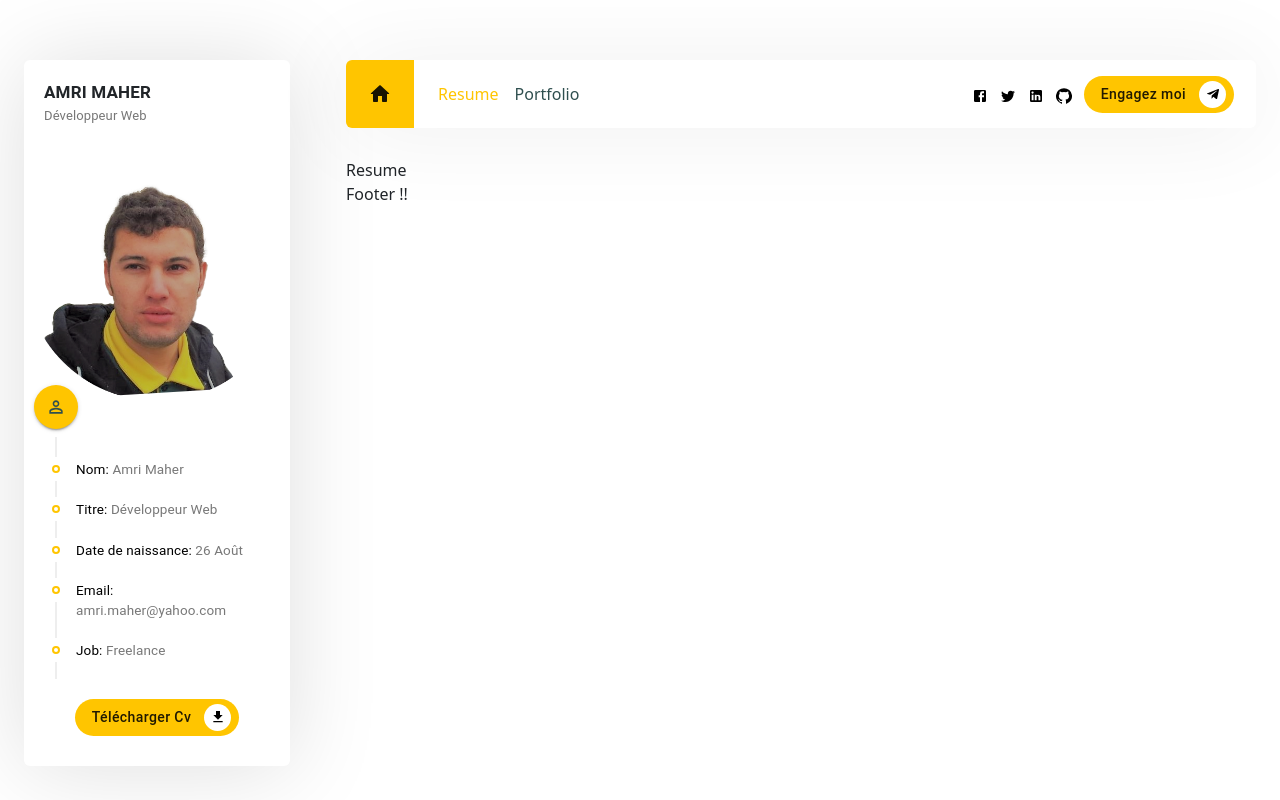
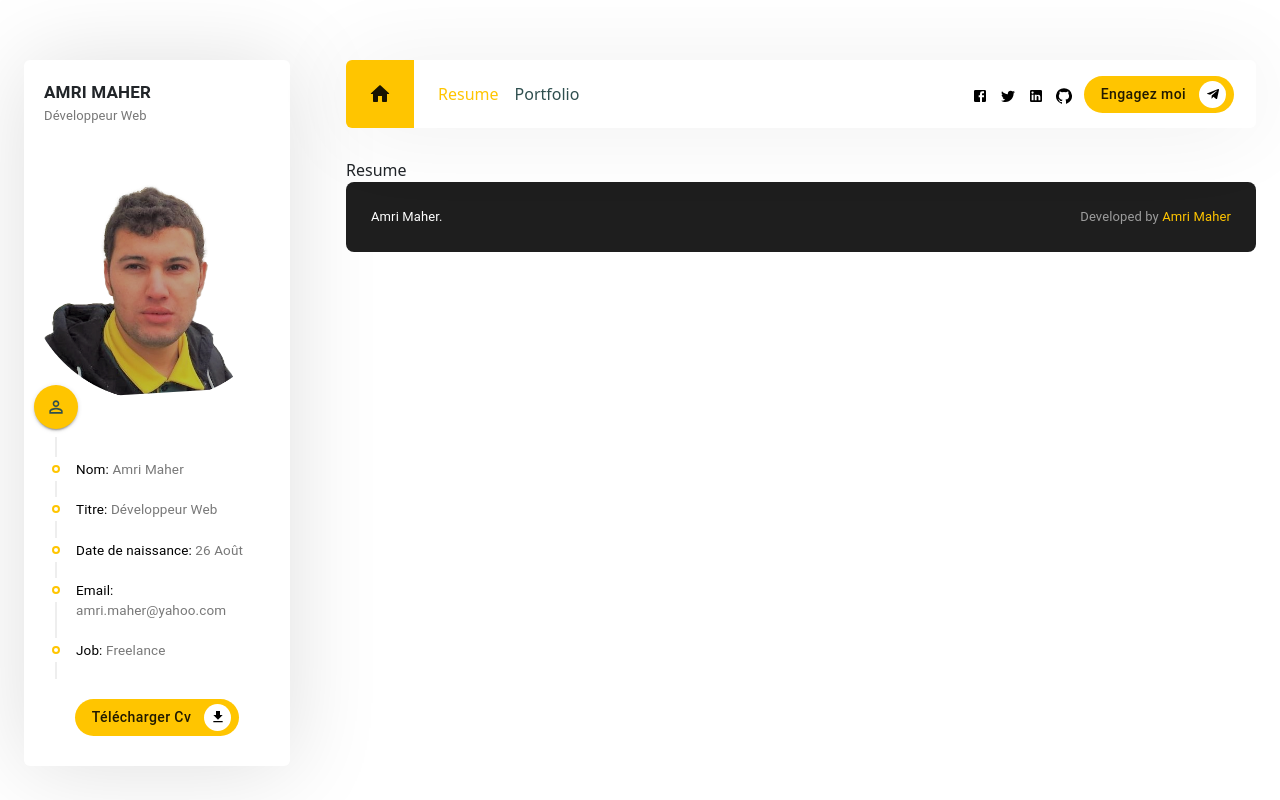
Before and after one commit to amri-coder/portfolioMaher, a React (Create React App) app: page / in a window 1280 px wide. Built offline with nearby package versions, Linux system fonts and the light colour scheme.

Commit message:
projet site web perso

```diff
--- /dev/null
+++ b/src/components/Footer/Footer.css
@@ -0,0 +1,29 @@
+.footer {
+background-color: #1e1e1e;
+color: white;
+display: flex;
+flex-wrap: wrap;
+align-items: center;
+justify-content: space-between;
+min-height: 70px;
+border-radius: 8px;
+padding: 20px 25px;
+}
+.footer .footer_name {
+    font-size: small;
+}
+.footer .footer_copyright{
+font-size: small;
+text-align: end;
+color: #9c9c9c;
+}
+.footer .footer_copyright > a{
+   text-decoration: none !important;
+   color: var(--main-color);
+    }
+.footer .footer_left{
+
+}
+.footer .footer_right{
+
+}
--- a/src/components/Footer/Footer.js
+++ b/src/components/Footer/Footer.js
@@ -1,9 +1,20 @@
-import React from 'react'
+import { Typography } from '@material-ui/core';
+import React from 'react';
+import './Footer.css';
 
 const Footer = () => {
     return (
-        <div>
-            Footer !!
+        <div className='footer'>
+            <div className='footer_left'>
+                <Typography className='footer_name'>
+                    Amri Maher.
+                </Typography>
+            </div>
+            <div className='footer_right'>
+                <Typography className='footer_copyright'>
+                Developed by <a href="/" target="_blank">Amri Maher</a>
+                </Typography>
+            </div>
         </div>
     )
 }
```
